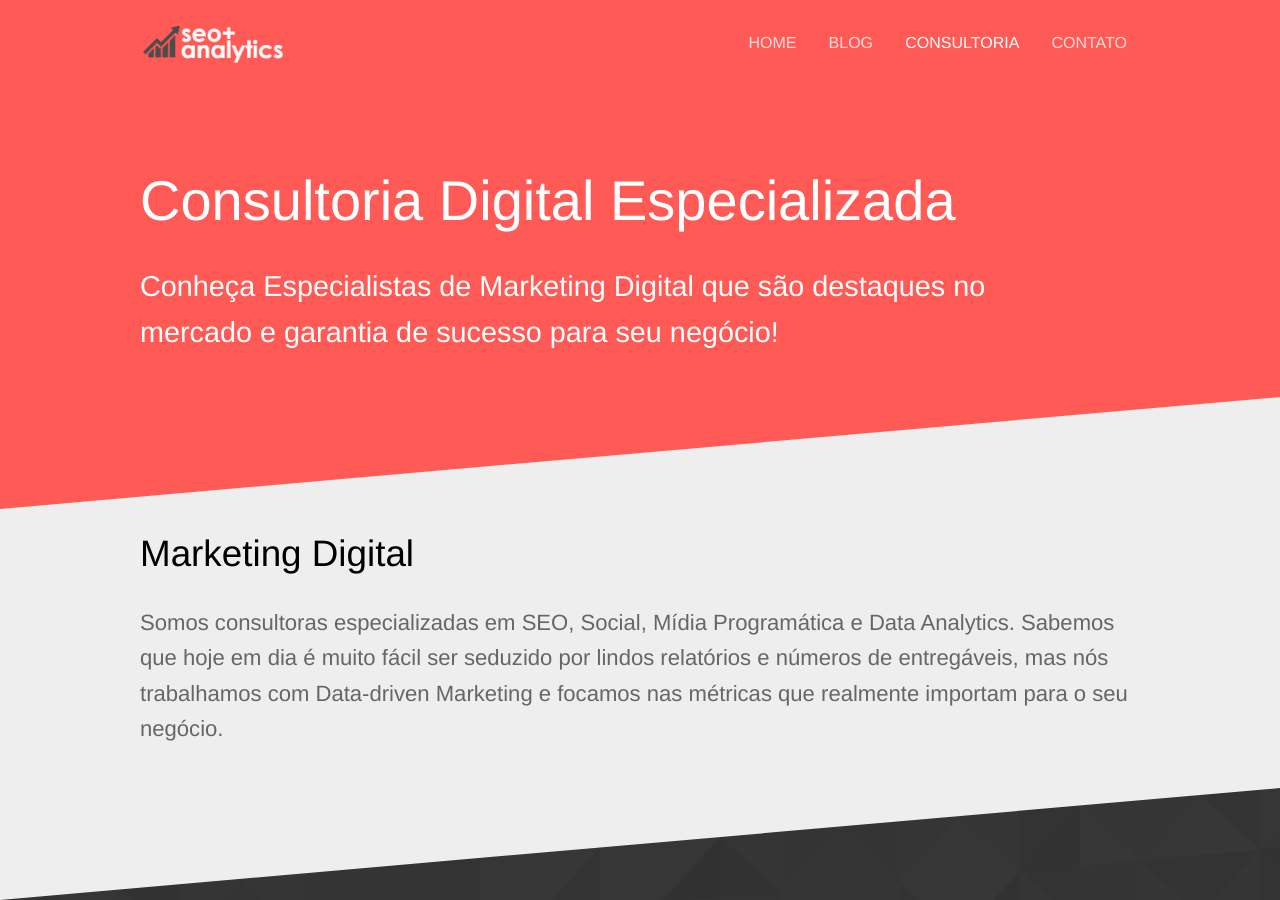
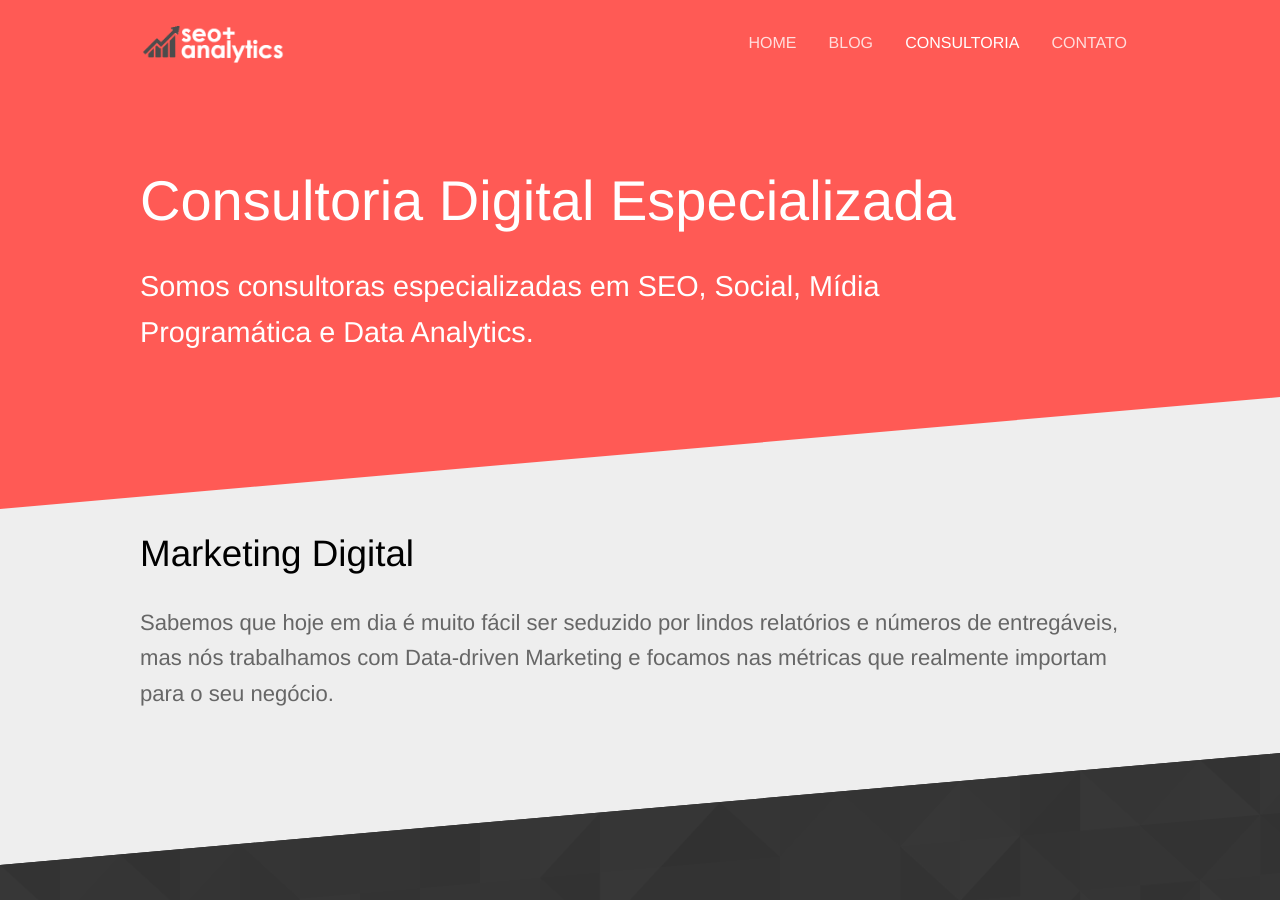
Before and after one commit to seoanalytics/seoanalytics.github.io, a Jekyll site: the page built from consultoria.html, in a window 1280 px wide and 900 px high. Built offline with Jekyll 4.4.1, drawn with Linux system fonts in a browser that asks for light colours.

Commit message:
Updated 'consultoria.html' via CloudCannon

```diff
--- a/consultoria.html
+++ b/consultoria.html
@@ -1,7 +1,7 @@
 ---
 title: Consultoria de Marketing Digital
 heading: Consultoria Digital Especializada
-subtitle: Conheça Especialistas de Marketing Digital que são destaques no mercado e garantia de sucesso para seu negócio!
+subtitle: Somos consultoras especializadas em SEO, Social, Mídia Programática e Data Analytics.
 ---
 <section class="diagonal alternate">
 	<div class="container halves">
```
Also changed, not shown: other parts of consultoria.html (+1 -1 lines).
